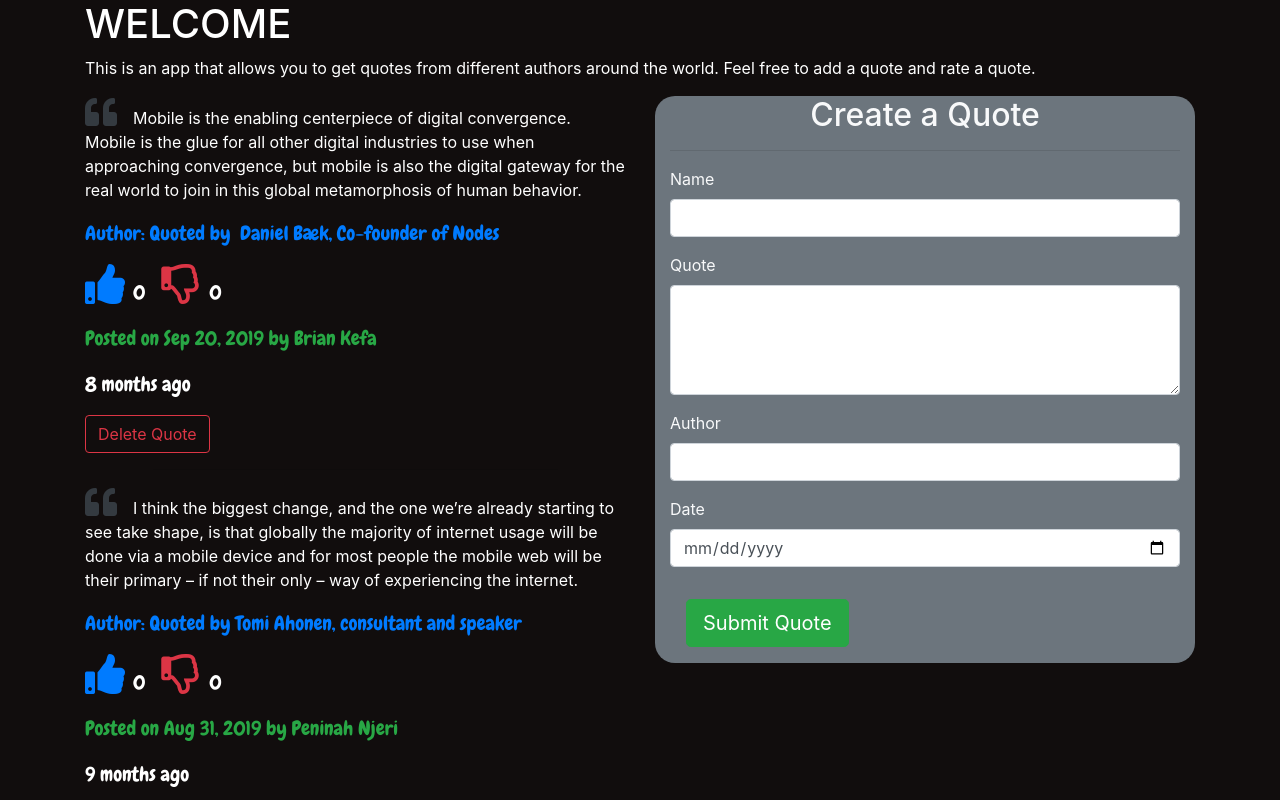
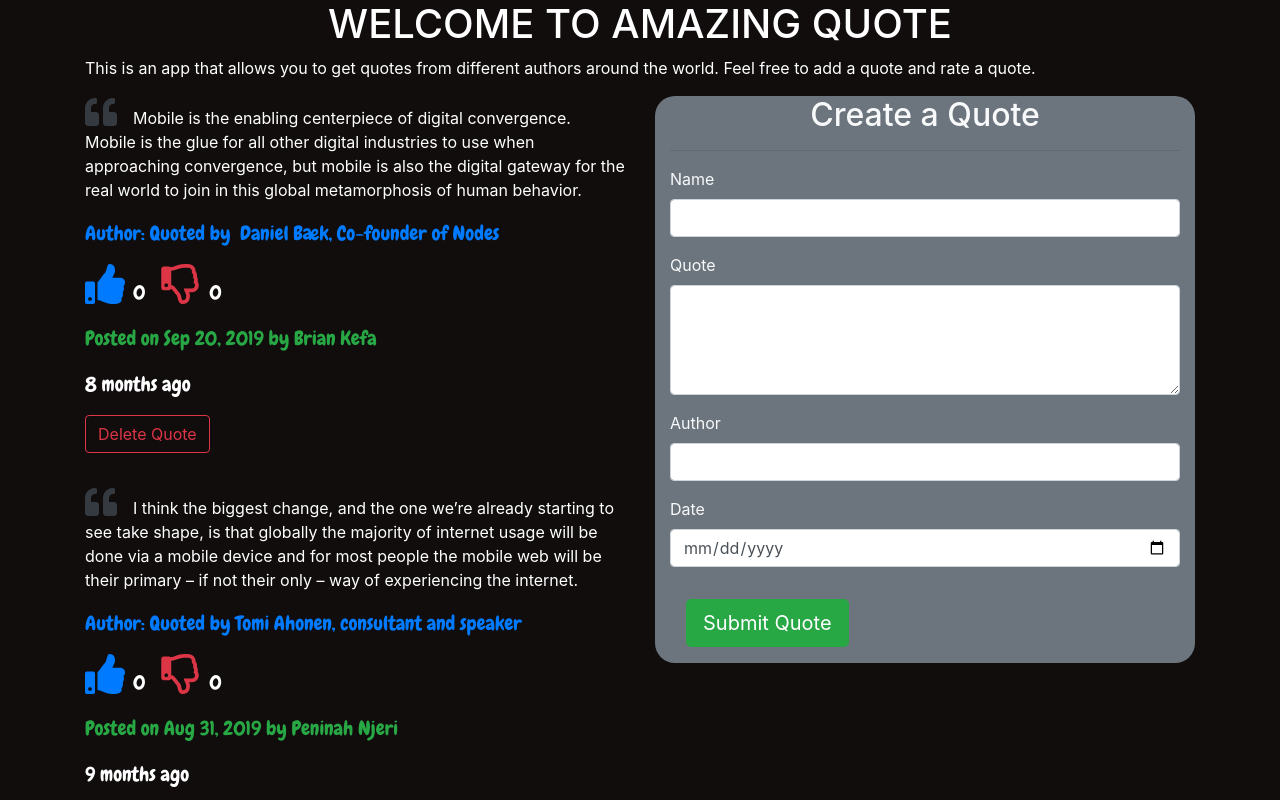
Before and after one commit to musyoka8/Quote-app, an Angular app: page / in a window 1280 px wide. Shown: the top 800 px of the page. Built offline with nearby package versions, Linux system fonts and the light colour scheme.

Commit message:
add image toReadme file

```diff
--- a/src/app/quote/quote.component.html
+++ b/src/app/quote/quote.component.html
@@ -1,5 +1,5 @@
 <div class="container">
-  <h1> WELCOME</h1>
+  <h1 class="text-center"> WELCOME TO AMAZING QUOTE</h1>
   <p>This is an app that allows you to get quotes from different authors around the world. Feel free to add a quote and
     rate a quote.</p>
   <div class="row">
```
Also changed, not shown: src/assets/image.png (added), 1 other file (tests, documents, lock files or other folders).
